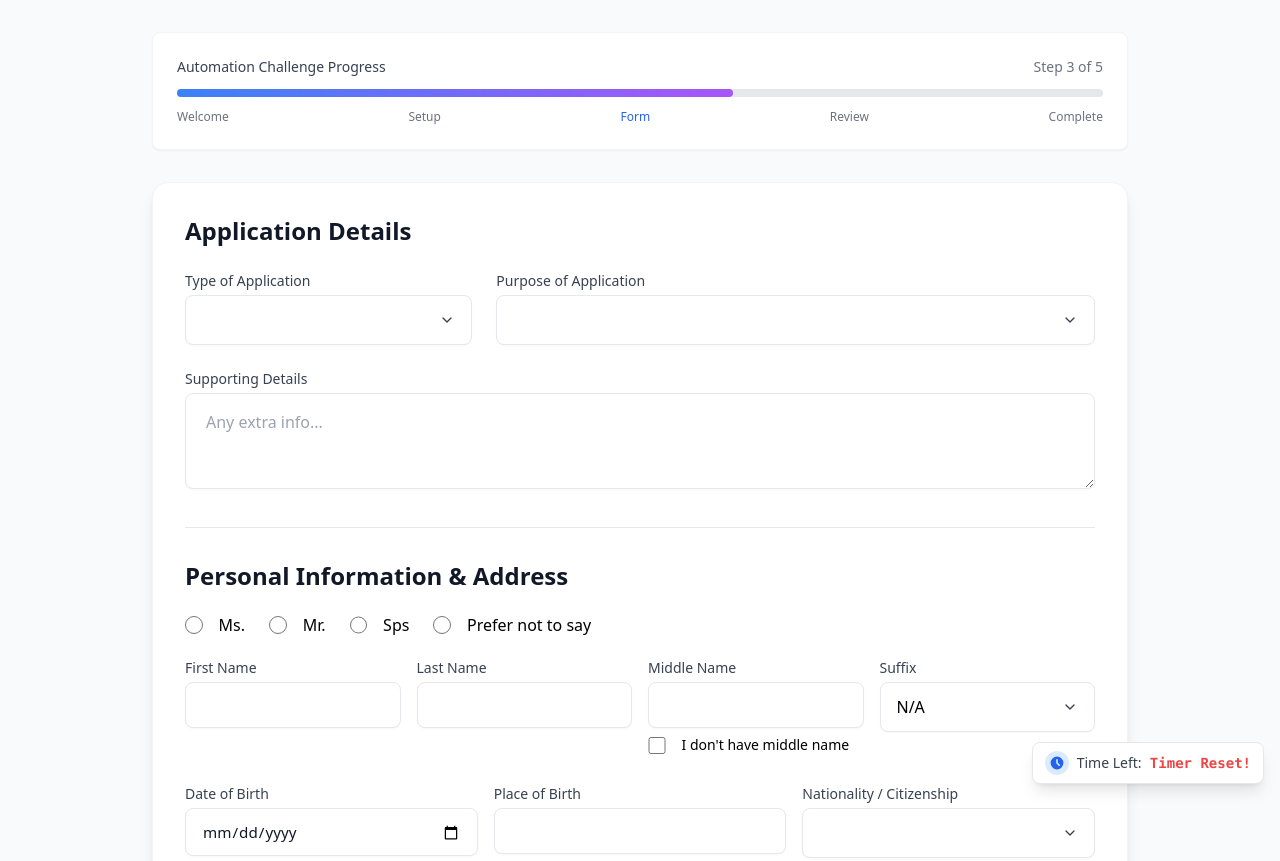
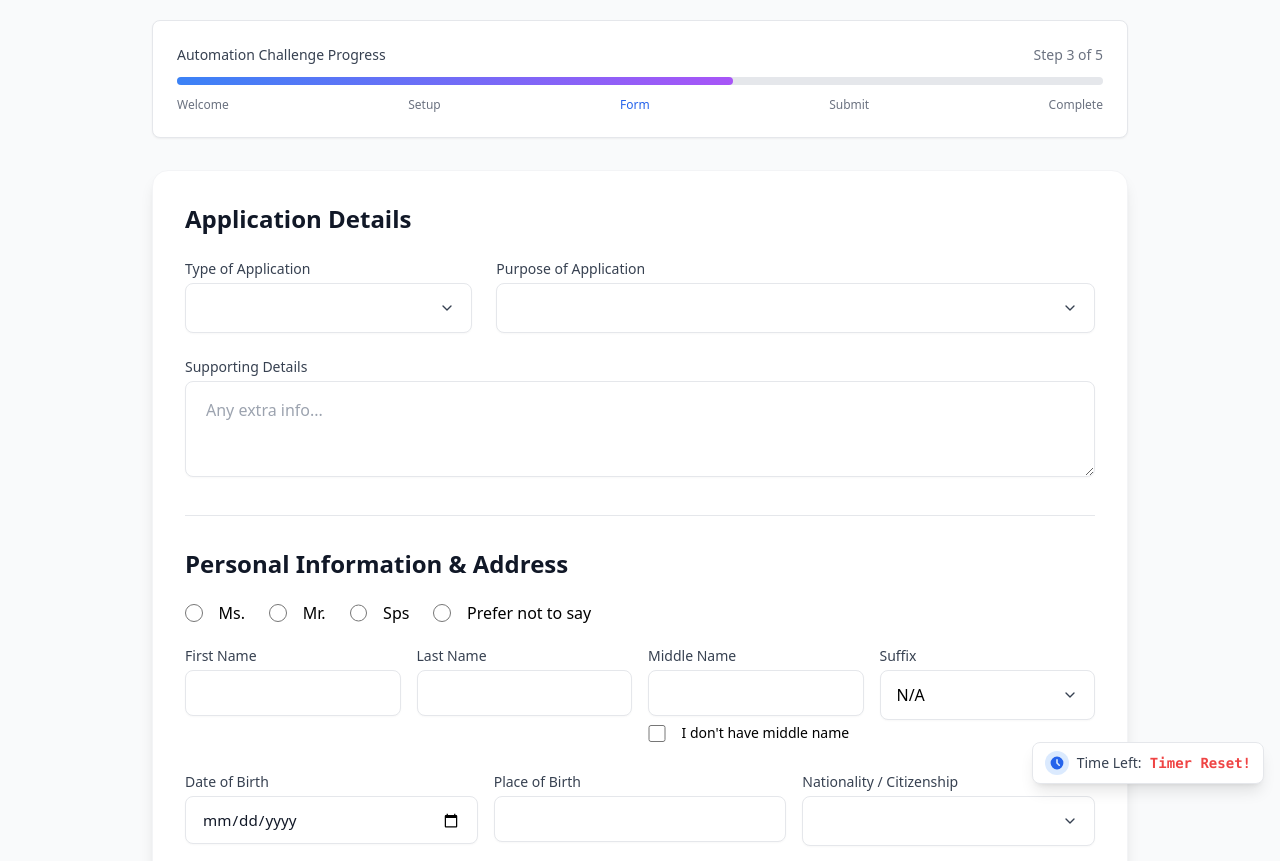
Before and after one commit to julia-bulalacao/qa-activity, a plain HTML site: page group-activity/form.html in a window 1280 px wide. Shown: the top 861 px of the page. Drawn offline with nearby package versions, Linux system fonts and the light colour scheme.

Commit message:
Update styles and progress steps

```diff
--- a/group-activity/form.html
+++ b/group-activity/form.html
@@ -10,10 +10,10 @@
 </head>
 <body class="bg-gray-50 min-h-screen">
   <div class="flex justify-center">
-    <div class="max-w-5xl w-full px-6 py-8">
+    <div class="max-w-5xl w-full px-6 py-5">
       <main>
     <div class="mb-8">
-      <div class="bg-white rounded-lg shadow-sm p-6 border border-gray-100">
+      <div class="bg-white rounded-lg shadow-sm p-6 border border-gray-200">
         <div class="flex items-center justify-between mb-3">
           <span class="text-sm font-medium text-gray-700">Automation Challenge Progress</span>
           <span class="text-sm text-gray-500">Step 3 of 5</span>
@@ -25,7 +25,7 @@
           <span>Welcome</span>
           <span>Setup</span>
           <span class="text-blue-600 font-medium">Form</span>
-          <span>Review</span>
+          <span>Submit</span>
           <span>Complete</span>
         </div>
       </div>
```
Also changed, not shown: group-activity/congratulations.html (+2 -2 lines), group-activity/create_app.html (+2 -2 lines), group-activity/index.html (+3 -3 lines), group-activity/success.html (+4 -4 lines).
